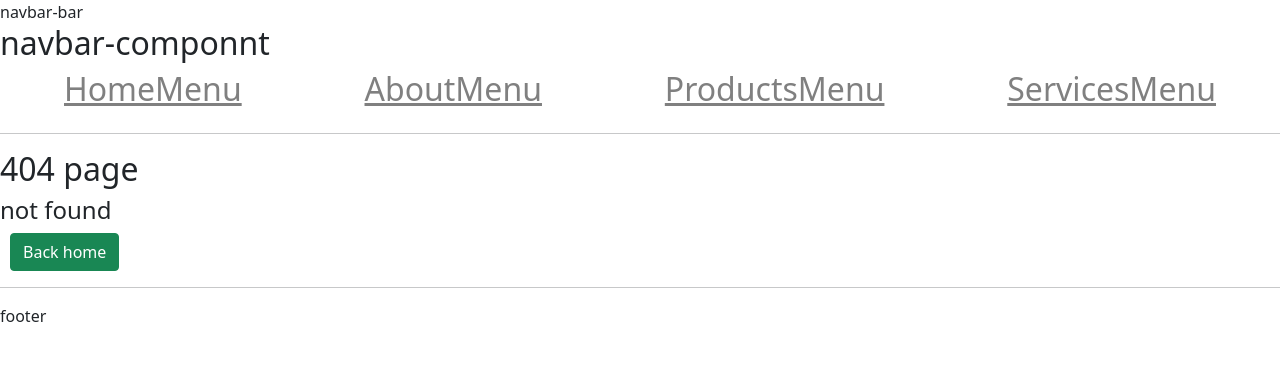
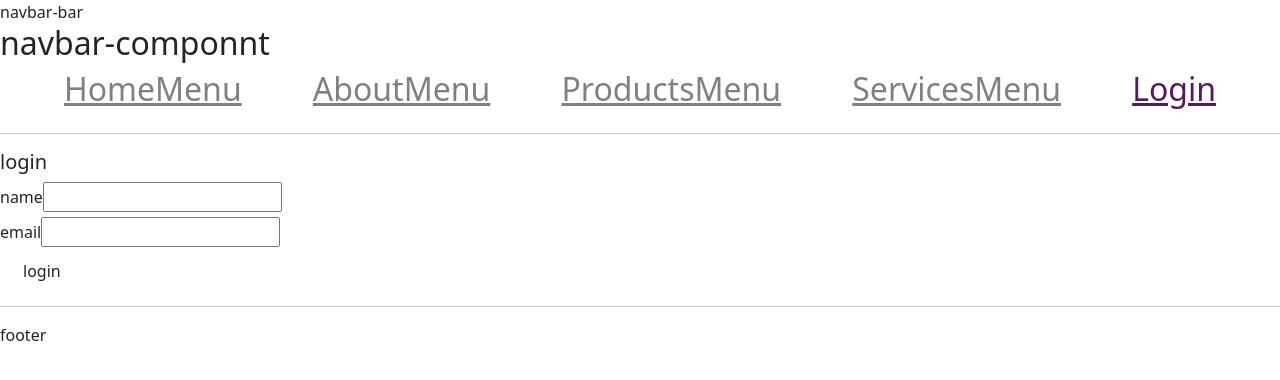
Before and after one commit to KamrulHasanSutu/HookText, a React (Create React App) app: page /login in a window 1280 px wide. Before the commit this address had no page. Shown: the top 380 px of the page. Built offline with nearby package versions, Linux system fonts and the light colour scheme.

Commit message:
shared product

```diff
--- a/src/App.js
+++ b/src/App.js
@@ -1,29 +1,45 @@
-import React from "react";
+import React, { useState } from "react";
 import { BrowserRouter, Route, Routes } from "react-router-dom";
 import Home from "./rRouterDom/Home";
 import About from "./rRouterDom/About";
 import Services from "./rRouterDom/Services";
-import Products  from "./rRouterDom/Products";
+import Products from "./rRouterDom/Products";
 import Error from "./rRouterDom/Error";
 import SharedLayout from "./rRouterDom/SharedLayout";
 import SingleProduct from "./rRouterDom/SingleProduct";
-
+import Login from "./rRouterDom/Login";
+import Dashboard from "./rRouterDom/Dashboard";
+import ProtectedRout from "./rRouterDom/ProtectedRout";
+import HomeSharedProduct from "./rRouterDom/SharedProductLayout";
 export default function App() {
   //   const [show,setShow] = useState(true)
+  const [user, setUser] = useState(null)
   return (
     // keep seeing all the time homepage
 
     <div>
       <BrowserRouter>
-      <nav>navbar-bar</nav>
+        <nav>navbar-bar</nav>
         <Routes>
-          <Route path="/"  element={<SharedLayout />}>
-            <Route index element={<Home />}/>
-            <Route path="about"  element={<About />}/>
-            <Route path="services"  element={<Services />}/>
-            <Route path="products"  element={<Products/>}/>
-            <Route path="products/:productId"  element={<SingleProduct/>}/>
-            <Route path="*"  element={<Error />}/>
+          <Route path="/" element={<SharedLayout />}>
+            <Route index element={<Home />} />
+            <Route path="about" element={<About />} />
+            <Route path="services" element={<Services />} />
+
+            <Route path="products" element={<HomeSharedProduct />}>
+              <Route index element={<Products />} />
+              <Route path=":productId" element={<SingleProduct />} />
+            </Route>
+
+            <Route path="login" element={<Login setUser={setUser}></Login>} />
+
+            <Route path="dashboard" element={
+              <ProtectedRout user={user}>
+                <Dashboard user={user} />
+              </ProtectedRout>
+            } />
+
+            <Route path="*" element={<Error />} />
           </Route>
         </Routes>
         <footer >footer</footer>
--- /dev/null
+++ b/src/rRouterDom/Dashboard.jsx
@@ -0,0 +1,11 @@
+import React from 'react'
+
+const Dashboard = ({user}) => {
+  return (
+    <div>
+        <h2>Dashboard</h2>
+        <h4>{user ? `Hellow ${user.name}`:`no user login`}</h4>
+    </div>
+  )
+}
+export default Dashboard;
--- /dev/null
+++ b/src/rRouterDom/Login.jsx
@@ -0,0 +1,50 @@
+import React, { useState } from 'react'
+import { useNavigate } from 'react-router-dom'
+
+const Login = ({setUser}) => {
+    const [name, setName] = useState('')
+    const [email, setEmail] = useState('')
+    const navigate = useNavigate()
+
+    const handleSubmit = e => {
+        e.preventDefault();
+        if(!name || !email) return;
+        setUser({name:name,email:email})
+        navigate('/dashboard')
+    }
+    return (
+        <section className='section'>
+      <form className='form' onSubmit={handleSubmit}>
+        <h5>login</h5>
+        <div className='form-row'>
+          <label htmlFor='name' className='form-label'>
+            name
+          </label>
+          <input
+            type='text'
+            className='form-input'
+            id='name'
+            value={name}
+            onChange={(e) => setName(e.target.value)}
+          />
+        </div>
+        <div className='form-row'>
+          <label htmlFor='email' className='form-label'>
+            email
+          </label>
+          <input
+            type='email'
+            className='form-input'
+            id='email'
+            value={email}
+            onChange={(e) => setEmail(e.target.value)}
+          />
+        </div>
+        <button type='submit' className='btn btn-block'>
+          login
+        </button>
+      </form>
+    </section>
+    )
+}
+export default Login
--- a/src/rRouterDom/Products.jsx
+++ b/src/rRouterDom/Products.jsx
@@ -5,7 +5,6 @@
  const Products = () => {
   return (
     <div>
-      <h2>Products page</h2>
       {products.map((product)=> {
           return (
             <article key={product.id} >
--- /dev/null
+++ b/src/rRouterDom/ProtectedRout.jsx
@@ -0,0 +1,11 @@
+import React from 'react'
+import { Navigate } from 'react-router-dom';
+
+const ProtectedRout = ({children,user}) => {
+
+    if(!user){
+        return <Navigate to='/' /> // redirect to home page
+    }
+    return children // go to dashboard page
+}
+export default ProtectedRout;
--- a/src/rRouterDom/SharedLayout.jsx
+++ b/src/rRouterDom/SharedLayout.jsx
@@ -1,6 +1,5 @@
 import React from 'react'
 import {Outlet} from 'react-router-dom'
-import Navbar from './Navbar'
 import StyledNavbar from './StyledNavbar'
 
 const Home = () => {
--- /dev/null
+++ b/src/rRouterDom/SharedProductLayout.jsx
@@ -0,0 +1,13 @@
+
+import {Outlet} from 'react-router-dom'
+
+const HomeSharedProduct = () => {
+  return (
+        <div>
+            <h2>Products</h2>
+            <Outlet />
+        </div>
+  )
+}
+
+export default HomeSharedProduct;
--- a/src/rRouterDom/SingleProduct.jsx
+++ b/src/rRouterDom/SingleProduct.jsx
@@ -16,5 +16,4 @@
     </div>
   )
 }
-
 export default SingleProduct;
--- a/src/rRouterDom/StyledNavbar.jsx
+++ b/src/rRouterDom/StyledNavbar.jsx
@@ -9,6 +9,7 @@
           <NavLink to='/about' className={({isActive})=> (isActive ? ' active': 'link')}>AboutMenu</NavLink>
           <NavLink to='/products' className={({isActive})=> (isActive? ' active': 'link')}>ProductsMenu</NavLink>
           <NavLink to='/services' className={({isActive})=>(isActive ? ' active': 'link') }>ServicesMenu</NavLink>
+          <NavLink to='/login' className={({isActive})=>(isActive ? ' active': 'link') }>Login</NavLink>
         </nav>
       </h2></div>
   )
```
